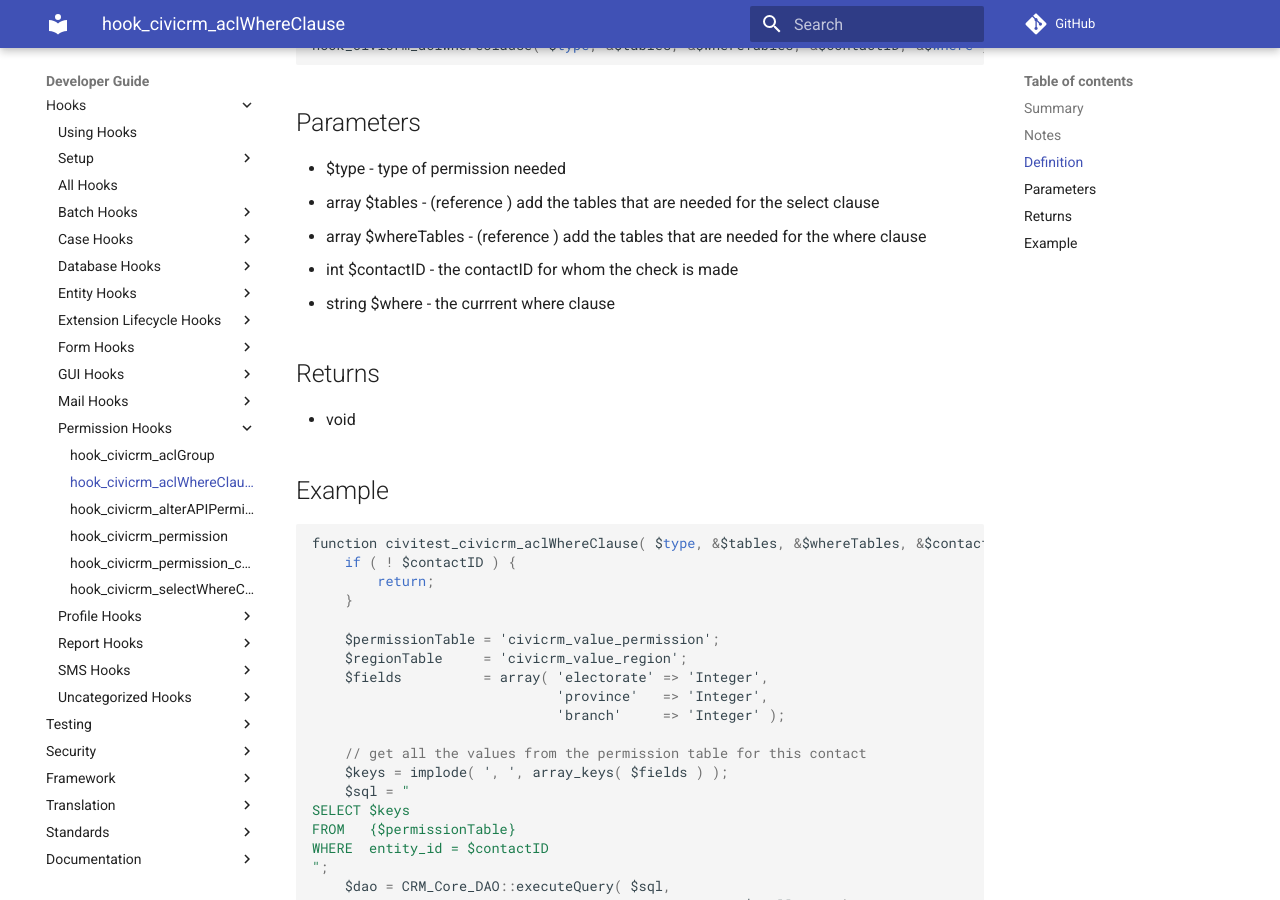
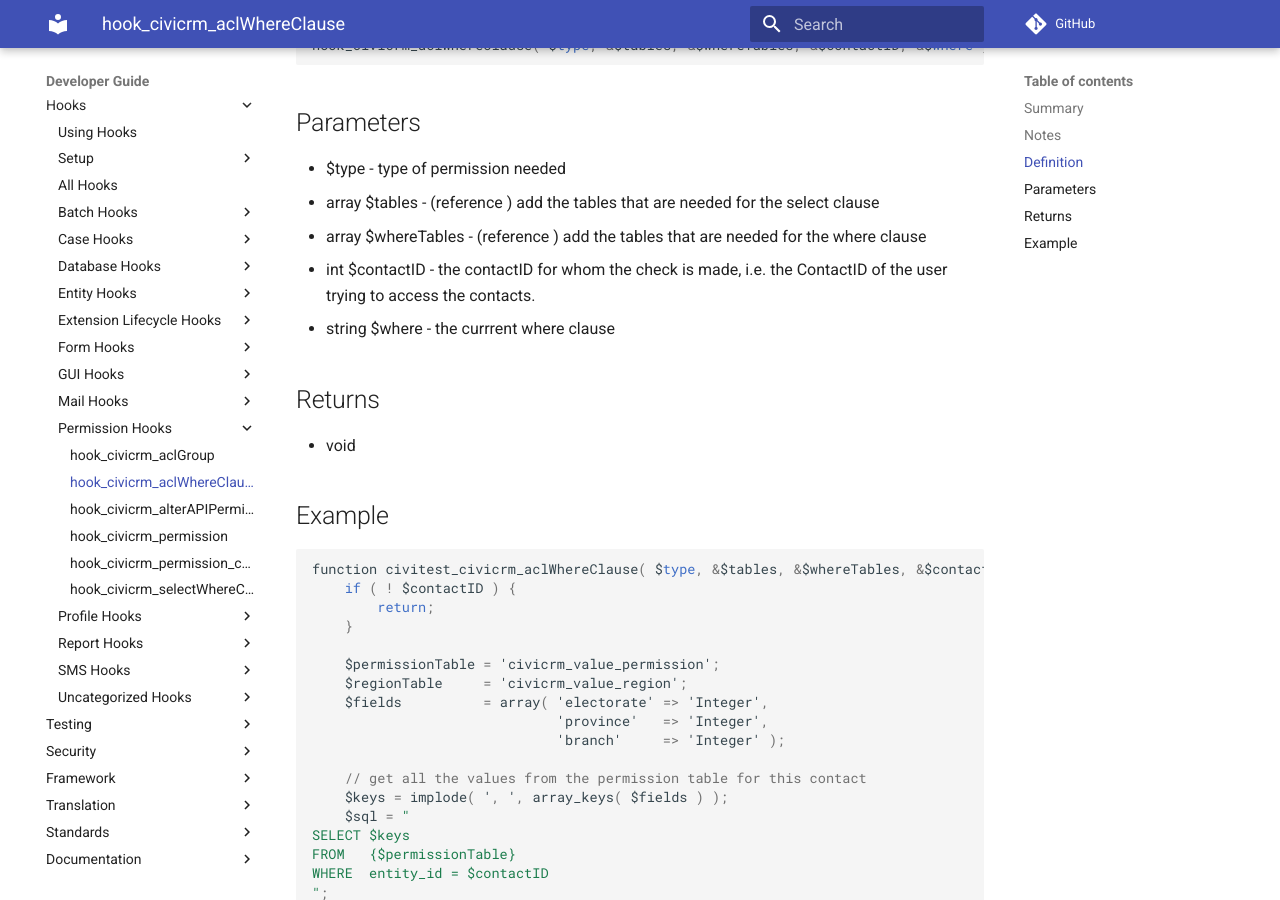
Before and after one commit to civicrm/civicrm-dev-docs, an MkDocs documentation site: the page built from docs/hooks/hook_civicrm_aclWhereClause.md, in a window 1280 px wide and 900 px high, scrolled down 619 px. Built offline with MkDocs 1.6.1 and Material for MkDocs 9.7.7, drawn with Linux system fonts in a browser that asks for light colours; comment, search, counter and statistics services are not loaded; old or Windows-style settings are respelled for this version of MkDocs.

Commit message:
Update hook_civicrm_aclWhereClause.md
Clarify that the ContactID refers to the user making the query - my reading had been that it was the contact ID of the contact that was being considered.

```diff
--- a/docs/hooks/hook_civicrm_aclWhereClause.md
+++ b/docs/hooks/hook_civicrm_aclWhereClause.md
@@ -26,7 +26,8 @@
     select clause
 -   array $whereTables - (reference ) add the tables that are needed
     for the where clause
--   int $contactID - the contactID for whom the check is made
+-   int $contactID - the contactID for whom the check is made, i.e. the ContactID of
+    the user trying to access the contacts.
 -   string $where - the currrent where clause
 
 ## Returns
```
